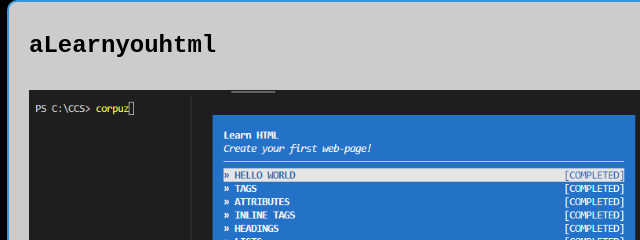
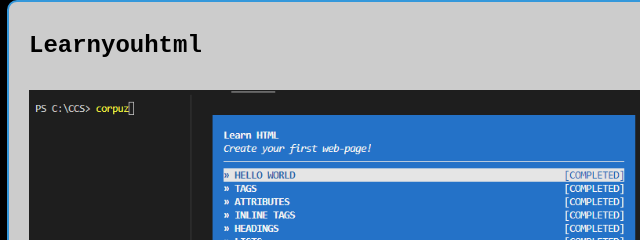
Before and after one commit to lnxexu/kcorpuz.github.io, a plain HTML site: page pages/learn.html in a window 1280 px wide. Shown: the top 240 px of the page, 211-851 px from the left. Drawn offline with Linux system fonts and the light colour scheme.

Commit message:
Update learn.html

```diff
--- a/pages/learn.html
+++ b/pages/learn.html
@@ -9,7 +9,7 @@
 <body>
     <div class="container">
         <div id="title">
-            <h1>aLearnyouhtml</h1>
+            <h1>Learnyouhtml</h1>
         </div>
         <div class="image-section">
             <img src="/assets/img/learn.png" >
```
